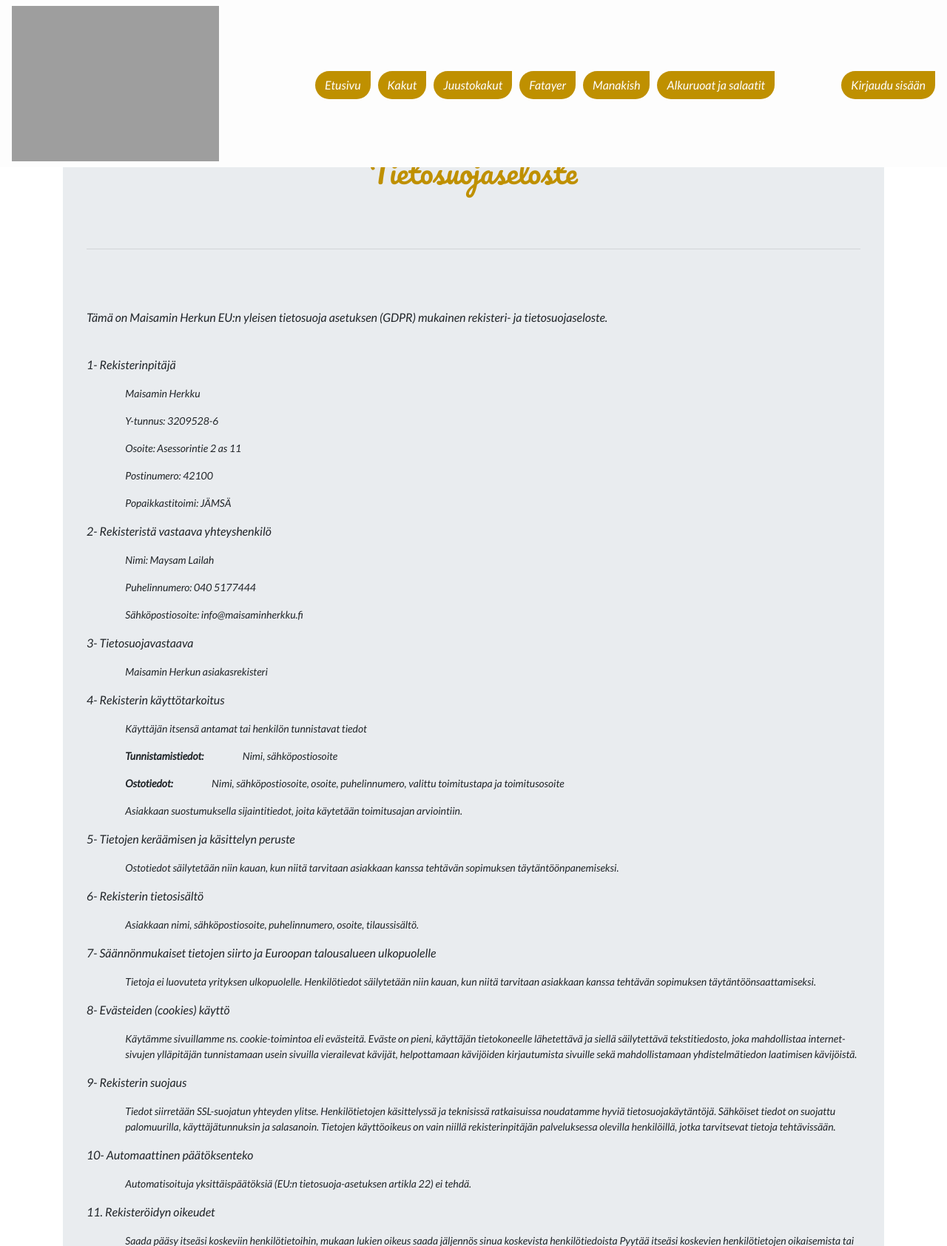
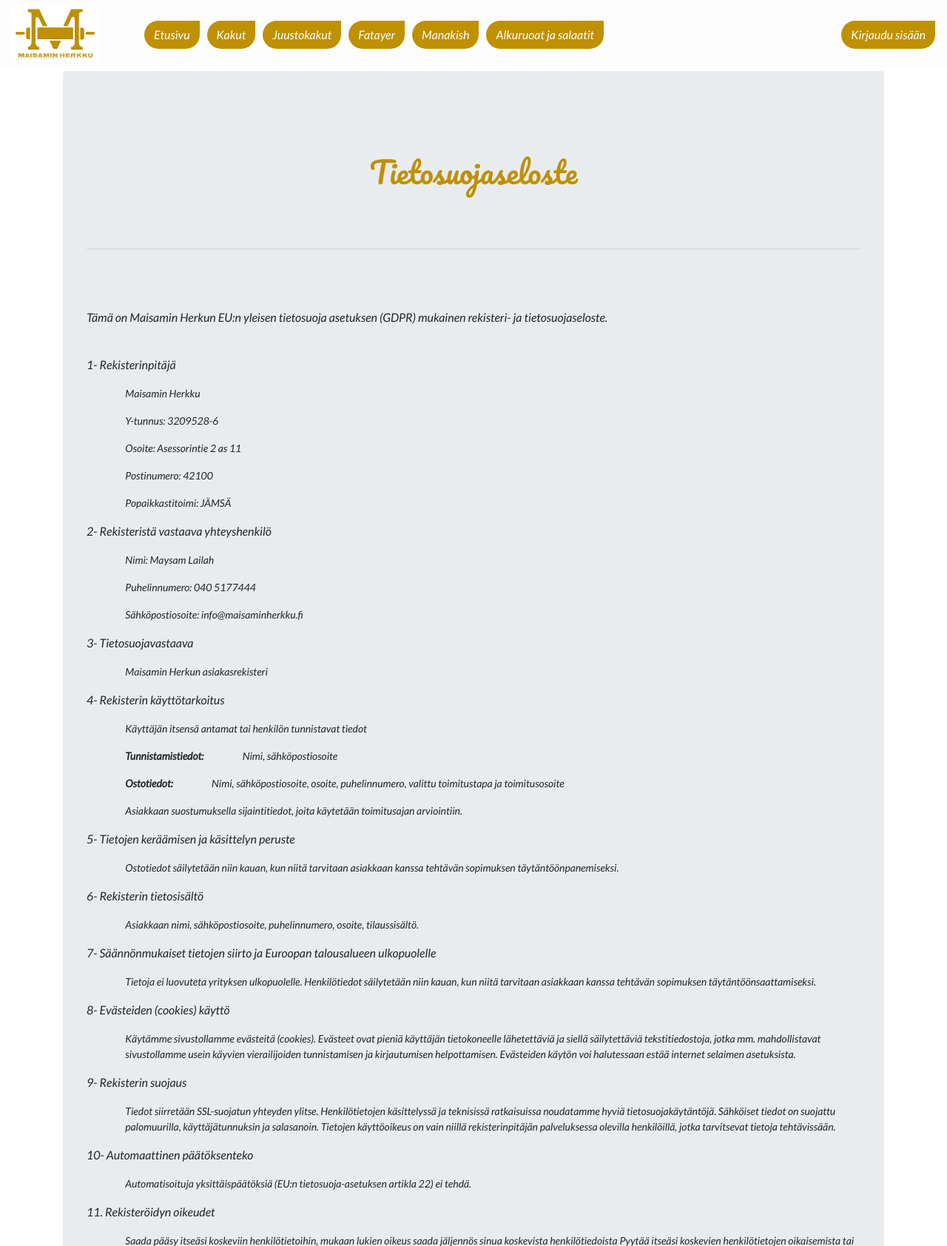
Before and after one commit to bassamalasadi/maisamin, a Django app: page /privacy-policy/ in a window 1280 px wide. Shown: the top 1684 px of the page at 74% size. Run offline with Django 3.2, Linux system fonts and the light colour scheme; parts of the project's set-up code (start-up, migrations or seed data) failed here and were passed over; some libraries are stand-ins or nearby versions; some web fonts are replaced; grey boxes are pictures that could not be loaded.

Commit message:
12 start

```diff
--- a/templates/privacy-policy.html
+++ b/templates/privacy-policy.html
@@ -45,7 +45,8 @@
     </div>
     <div class="">
       <p>8- Evästeiden (cookies) käyttö</p>
-      <p class="info">Käytämme sivuillamme ns. cookie-toimintoa eli evästeitä. Eväste on pieni, käyttäjän tietokoneelle lähetettävä ja siellä säilytettävä tekstitiedosto, joka mahdollistaa internet-sivujen ylläpitäjän tunnistamaan usein sivuilla vierailevat kävijät, helpottamaan kävijöiden kirjautumista sivuille sekä mahdollistamaan yhdistelmätiedon laatimisen kävijöistä.</p>
+      <p class="info">Käytämme sivustollamme evästeitä (cookies).  Evästeet ovat pieniä käyttäjän tietokoneelle  lähetettäviä ja siellä säilytettäviä tekstitiedostoja, jotka  mm. mahdollistavat sivustollamme usein käyvien  vierailijoiden tunnistamisen ja kirjautumisen  helpottamisen.
+Evästeiden käytön voi halutessaan estää internet selaimen asetuksista. </p>
     </div>
     <div class="">
       <p>9- Rekisterin suojaus</p>
```
Also changed, not shown: static/img/brand2.jpg (added), static/img/cake2.jpg (added), static/img/cake3.jpg (added), static/img/cake4.jpg (added), static/img/divider.jpg (added), static/img/logo2.jpg (added).
